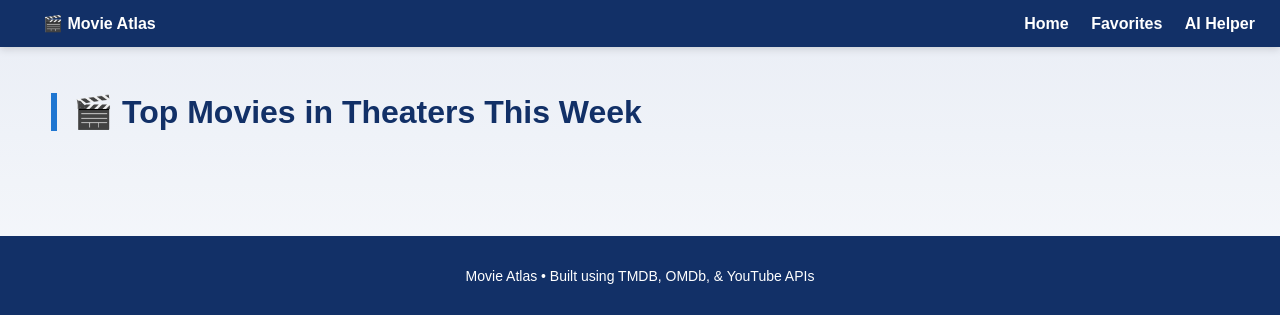
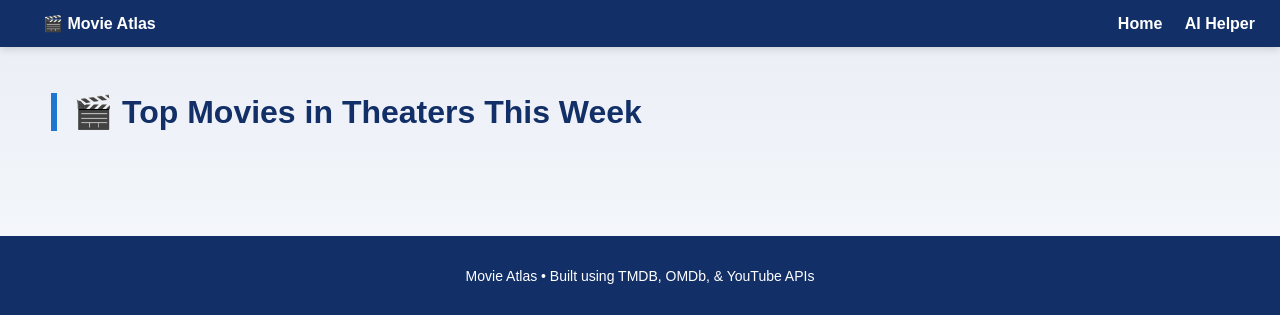
Before and after one commit to sf7293gv/movie-atlas-plus, a Flask app: page / in a window 1280 px wide. Shown: the top 315 px of the page. Run offline with Flask 3, Linux system fonts and the light colour scheme; data that the repository does not hold is empty.

Commit message:
Removed extra button

```diff
--- a/templates/base.html
+++ b/templates/base.html
@@ -19,7 +19,6 @@
 
         <div class="nav-right">
             <a href="/">Home</a>
-            <a href="/favorite_movies">Favorites</a>   <!-- FIX: your route is /favorite_movies -->
             <a href="/ai_helper">AI Helper</a>
         </div>
     </nav>
```
